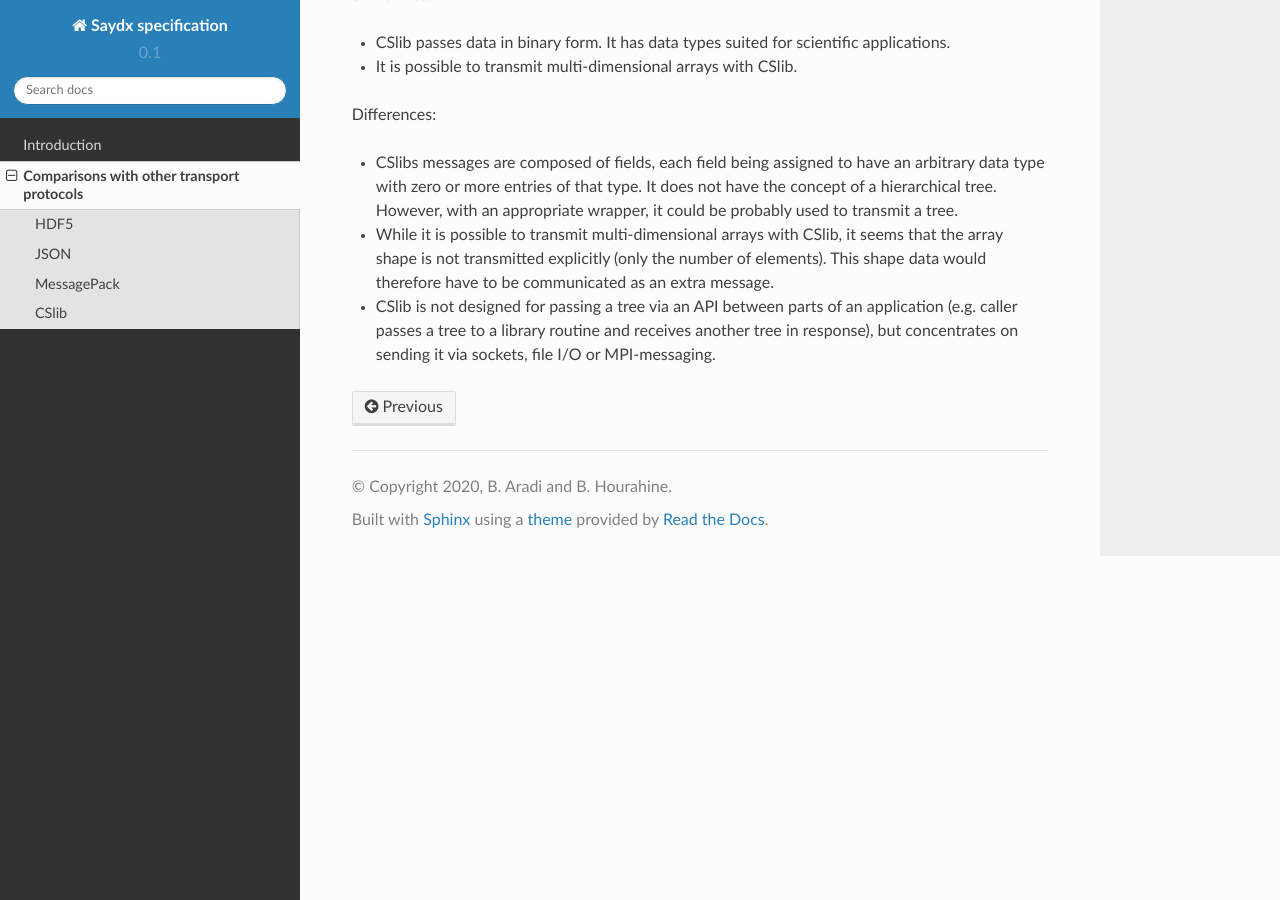
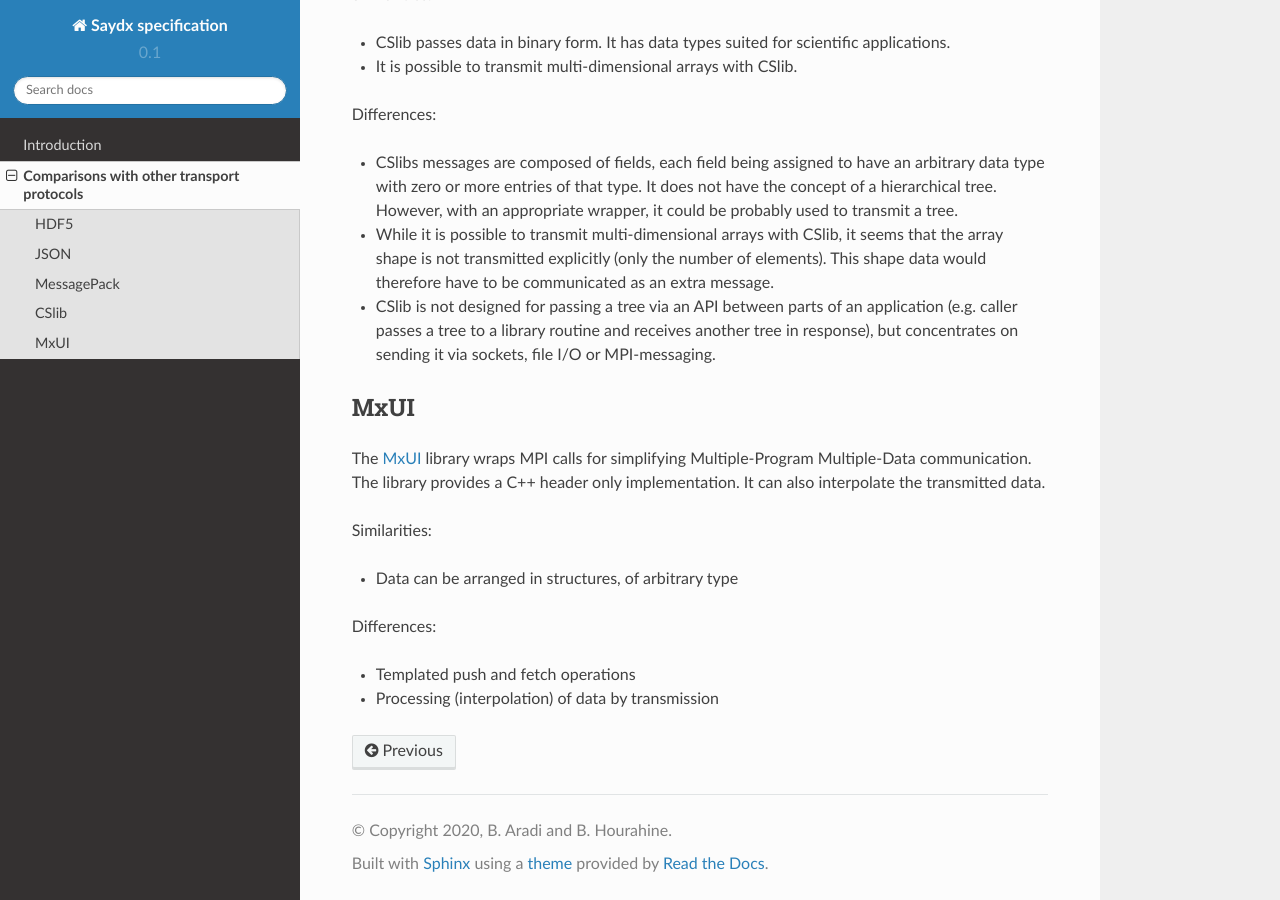
Before and after one commit to saydx/specification, a Sphinx documentation site: the page built from docs/comparison.rst, in a window 1280 px wide and 900 px high, scrolled down 2958 px. Built offline with Sphinx 7.4.7 and the Read the Docs theme 2.0.0, drawn with Linux system fonts in a browser that asks for light colours.

Commit message:
Added another comparision case

```diff
--- a/docs/comparison.rst
+++ b/docs/comparison.rst
@@ -188,3 +188,21 @@ Differences:
   application (e.g. caller passes a tree to a library routine and receives
   another tree in response), but concentrates on sending it via sockets, file
   I/O or MPI-messaging.
+
+
+MxUI
+====
+
+The `MxUI <https://mxui.github.io/>`_ library wraps MPI calls for simplifying
+Multiple-Program Multiple-Data communication. The library provides a C++ header
+only implementation. It can also interpolate the transmitted data.
+
+Similarities:
+
+* Data can be arranged in structures, of arbitrary type
+
+Differences:
+
+* Templated push and fetch operations
+
+* Processing (interpolation) of data by transmission
```
